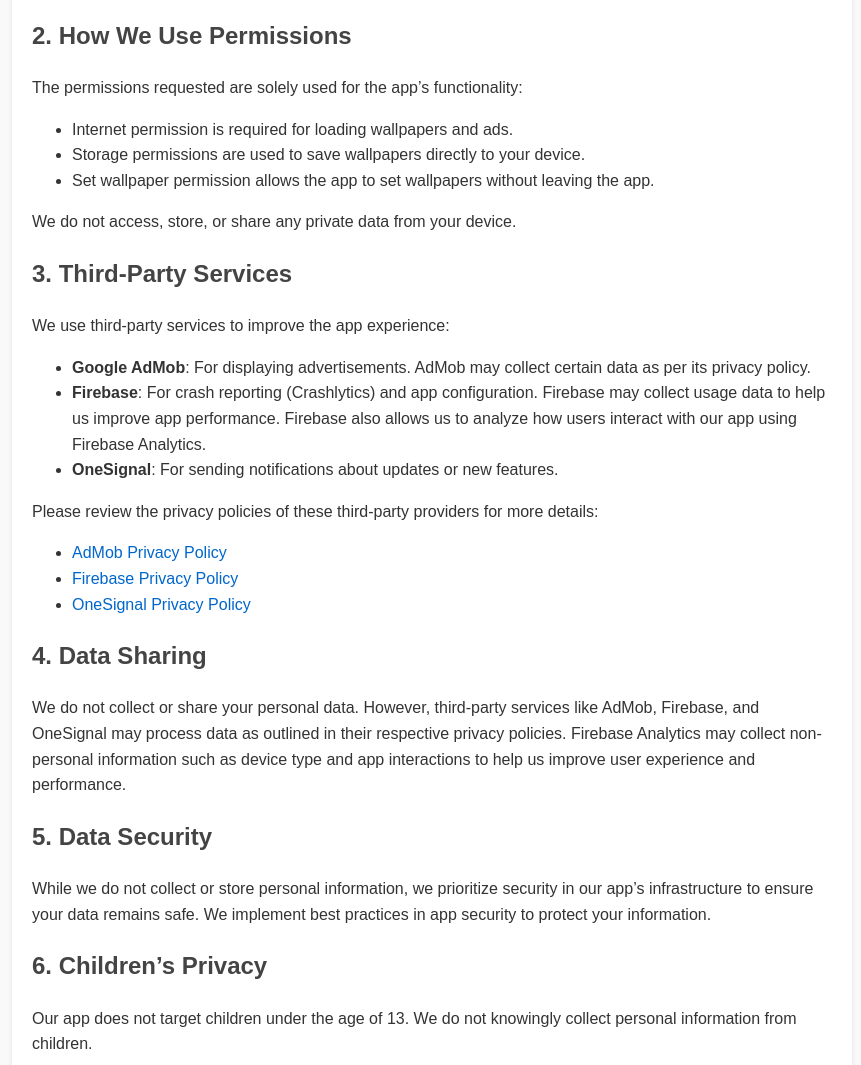
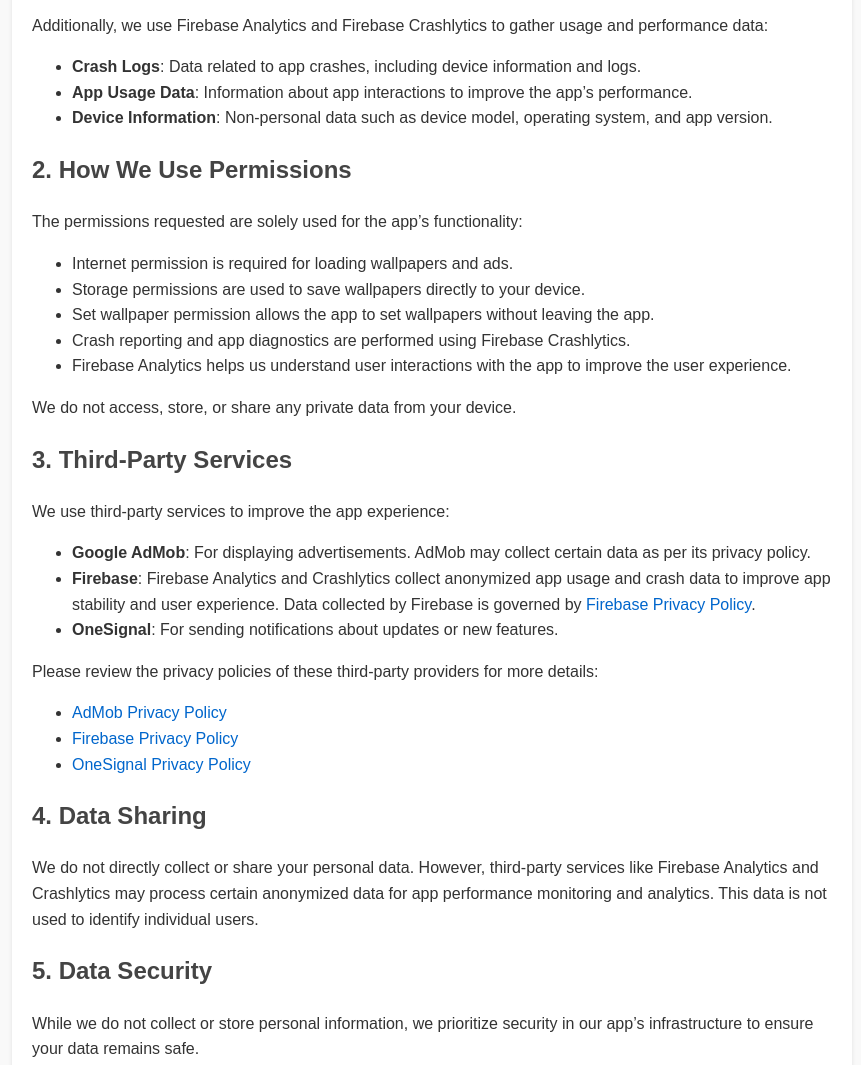
Before and after one commit to vdhruvdev1206/4kwallpaper_privacy, a plain HTML site: page index.html in a window 1280 px wide. Shown: the part 600-1665 px from the top of the page, without its empty margins (208-1069 px from the left). Drawn offline with Linux system fonts and the light colour scheme.

Commit message:
Update index.html

```diff
--- a/index.html
+++ b/index.html
@@ -43,7 +43,7 @@
 <body>
     <div class="container">
         <h1>Privacy Policy</h1>
-        <p><strong>Effective Date:</strong> 17/12/2024</p>
+        <p><strong>Effective Date:</strong> 20/12/2024</p>
 
         <p><strong>4K Wallpaper</strong> is committed to protecting your privacy. This Privacy Policy explains how we collect, use, and disclose information when you use our app. By using 4K Wallpaper, you agree to the practices described in this policy.</p>
 
@@ -59,6 +59,12 @@
             <li><strong>AD ID Permission</strong>: Required by Google AdMob for personalized ads.</li>
             <li><strong>Live Wallpaper Feature</strong>: Enables live wallpaper functionality.</li>
         </ul>
+        <p>Additionally, we use Firebase Analytics and Firebase Crashlytics to gather usage and performance data:</p>
+        <ul>
+            <li><strong>Crash Logs</strong>: Data related to app crashes, including device information and logs.</li>
+            <li><strong>App Usage Data</strong>: Information about app interactions to improve the app’s performance.</li>
+            <li><strong>Device Information</strong>: Non-personal data such as device model, operating system, and app version.</li>
+        </ul>
 
         <h2>2. How We Use Permissions</h2>
         <p>The permissions requested are solely used for the app’s functionality:</p>
@@ -66,6 +72,8 @@
             <li>Internet permission is required for loading wallpapers and ads.</li>
             <li>Storage permissions are used to save wallpapers directly to your device.</li>
             <li>Set wallpaper permission allows the app to set wallpapers without leaving the app.</li>
+            <li>Crash reporting and app diagnostics are performed using Firebase Crashlytics.</li>
+            <li>Firebase Analytics helps us understand user interactions with the app to improve the user experience.</li>
         </ul>
         <p>We do not access, store, or share any private data from your device.</p>
 
@@ -73,7 +81,7 @@
         <p>We use third-party services to improve the app experience:</p>
         <ul>
             <li><strong>Google AdMob</strong>: For displaying advertisements. AdMob may collect certain data as per its privacy policy.</li>
-            <li><strong>Firebase</strong>: For crash reporting (Crashlytics) and app configuration. Firebase may collect usage data to help us improve app performance. Firebase also allows us to analyze how users interact with our app using Firebase Analytics.</li>
+            <li><strong>Firebase</strong>: Firebase Analytics and Crashlytics collect anonymized app usage and crash data to improve app stability and user experience. Data collected by Firebase is governed by <a href="https://firebase.google.com/support/privacy" target="_blank">Firebase Privacy Policy</a>.</li>
             <li><strong>OneSignal</strong>: For sending notifications about updates or new features.</li>
         </ul>
         <p>Please review the privacy policies of these third-party providers for more details:</p>
@@ -84,10 +92,10 @@
         </ul>
 
         <h2>4. Data Sharing</h2>
-        <p>We do not collect or share your personal data. However, third-party services like AdMob, Firebase, and OneSignal may process data as outlined in their respective privacy policies. Firebase Analytics may collect non-personal information such as device type and app interactions to help us improve user experience and performance.</p>
+        <p>We do not directly collect or share your personal data. However, third-party services like Firebase Analytics and Crashlytics may process certain anonymized data for app performance monitoring and analytics. This data is not used to identify individual users.</p>
 
         <h2>5. Data Security</h2>
-        <p>While we do not collect or store personal information, we prioritize security in our app’s infrastructure to ensure your data remains safe. We implement best practices in app security to protect your information.</p>
+        <p>While we do not collect or store personal information, we prioritize security in our app’s infrastructure to ensure your data remains safe.</p>
 
         <h2>6. Children’s Privacy</h2>
         <p>Our app does not target children under the age of 13. We do not knowingly collect personal information from children.</p>
```
